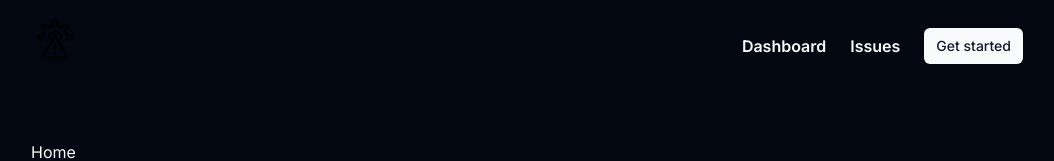
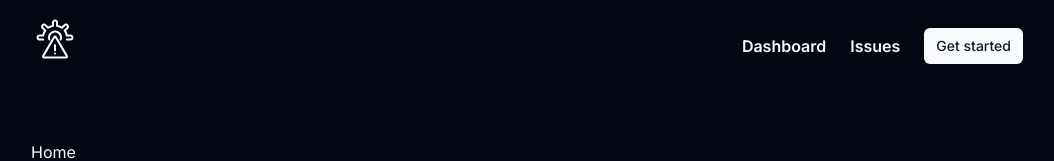
Before and after one commit to ahmeds189/issue-tracker, a Next.js app: page / in a window 1280 px wide. Shown: the top 161 px of the page, without its empty margins (113-1167 px from the left). Built offline with nearby package versions, Linux system fonts and the light colour scheme.

Commit message:
fix logo style in darkmode

```diff
--- a/components/navbar.tsx
+++ b/components/navbar.tsx
@@ -13,7 +13,11 @@ const Navbar = () => {
 		<nav className='shadow-sm py-4'>
 			<Wrapper className='flex items-center'>
 				<Link href='/'>
-					<img src='/issue.svg' alt='gear and alert logo' className='w-12' />
+					<img
+						src='/issue.svg'
+						alt='gear and alert logo'
+						className='w-12 dark:invert'
+					/>
 				</Link>
 				<ul className='flex items-center ml-auto space-x-6'>
 					{routes.map((route) => (
```
